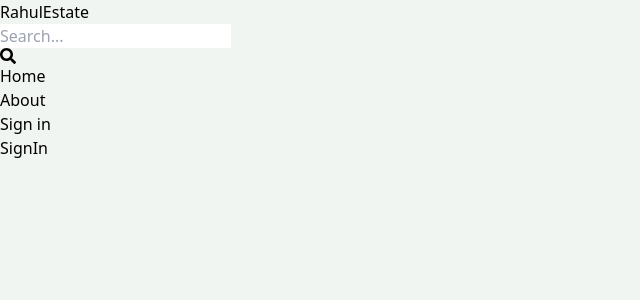
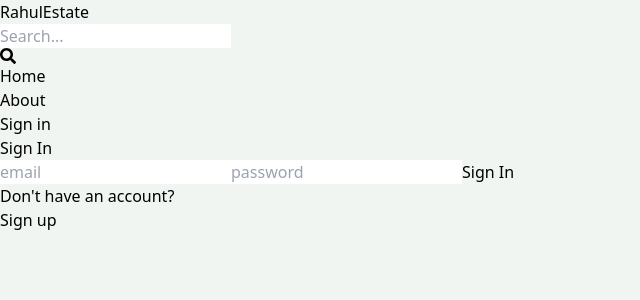
Before and after one commit to Rahul-Raj-1994/mern-estate, a React (Vite) app in the folder client/: page /sign-in in a window 1280 px wide. Shown: the top 300 px of the page, without its empty margins (0-640 px from the left). Built offline with nearby package versions, Linux system fonts and the light colour scheme.

Commit message:
completed sign-in page functionality

```diff
--- a/client/src/pages/SignIn.jsx
+++ b/client/src/pages/SignIn.jsx
@@ -1,5 +1,84 @@
 import React from "react";
+import { useState } from "react";
+import { Link, useNavigate } from "react-router-dom";
 
-export default function SignIn() {
-  return <div>SignIn</div>;
+export default function SignUp() {
+  const navigate = useNavigate();
+
+  const [formData, setFormData] = useState({});
+  const [error, setError] = useState(null);
+  const [loading, setLoading] = useState(false);
+
+  const handleChange = (e) => {
+    setFormData({
+      ...formData,
+      [e.target.id]: e.target.value,
+    });
+  };
+
+  console.log(formData);
+
+  const handleSubmit = async (e) => {
+    e.preventDefault();
+    try {
+      setLoading(true);
+      const res = await fetch("/api/auth/signin", {
+        method: "POST",
+        headers: {
+          "Content-Type": "application/json",
+        },
+        body: JSON.stringify(formData),
+      });
+      const data = await res.json();
+
+      if (data.success === false) {
+        setLoading(false);
+        setError(data.message);
+        return;
+      }
+
+      setLoading(false);
+      setError(null);
+      console.log("data", data);
+      navigate("/");
+    } catch (error) {
+      setLoading(false);
+      setError(error.message);
+    }
+  };
+
+  return (
+    <div className="p-3 max-w-lg mx-auto">
+      <h1 className="text-3xl text-center font-semibold my-7">Sign In</h1>
+      <form className="flex flex-col gap-4" onSubmit={handleSubmit}>
+        <input
+          type="email"
+          placeholder="email"
+          id="email"
+          className="border p-3 rounded-lg"
+          onChange={handleChange}
+        />
+        <input
+          type="password"
+          placeholder="password"
+          id="password"
+          className="border p-3 rounded-lg"
+          onChange={handleChange}
+        />
+        <button
+          disabled={loading}
+          className="bg-slate-700 p-3 rounded-lg uppercase text-white hover:opacity-95 disabled:opacity-80"
+        >
+          {loading ? "Loading..." : "Sign In"}
+        </button>
+        <div className="flex gap-2 mt-5">
+          <p>Don't have an account?</p>
+          <Link to={"/sign-up"}>
+            <span className="text-blue-700">Sign up</span>
+          </Link>
+        </div>
+        {error && <p className="text-red-500 mt-5">{error}</p>}
+      </form>
+    </div>
+  );
 }
--- a/client/src/pages/SignUp.jsx
+++ b/client/src/pages/SignUp.jsx
@@ -1,8 +1,10 @@
 import React from "react";
 import { useState } from "react";
-import { Link } from "react-router-dom";
+import { Link, useNavigate } from "react-router-dom";
 
 export default function SignUp() {
+  const navigate = useNavigate();
+
   const [formData, setFormData] = useState({});
   const [error, setError] = useState(null);
   const [loading, setLoading] = useState(false);
@@ -38,6 +40,7 @@
       setLoading(false);
       setError(null);
       console.log("data", data);
+      navigate("/sign-in");
     } catch (error) {
       setLoading(false);
       setError(error.message);
```
